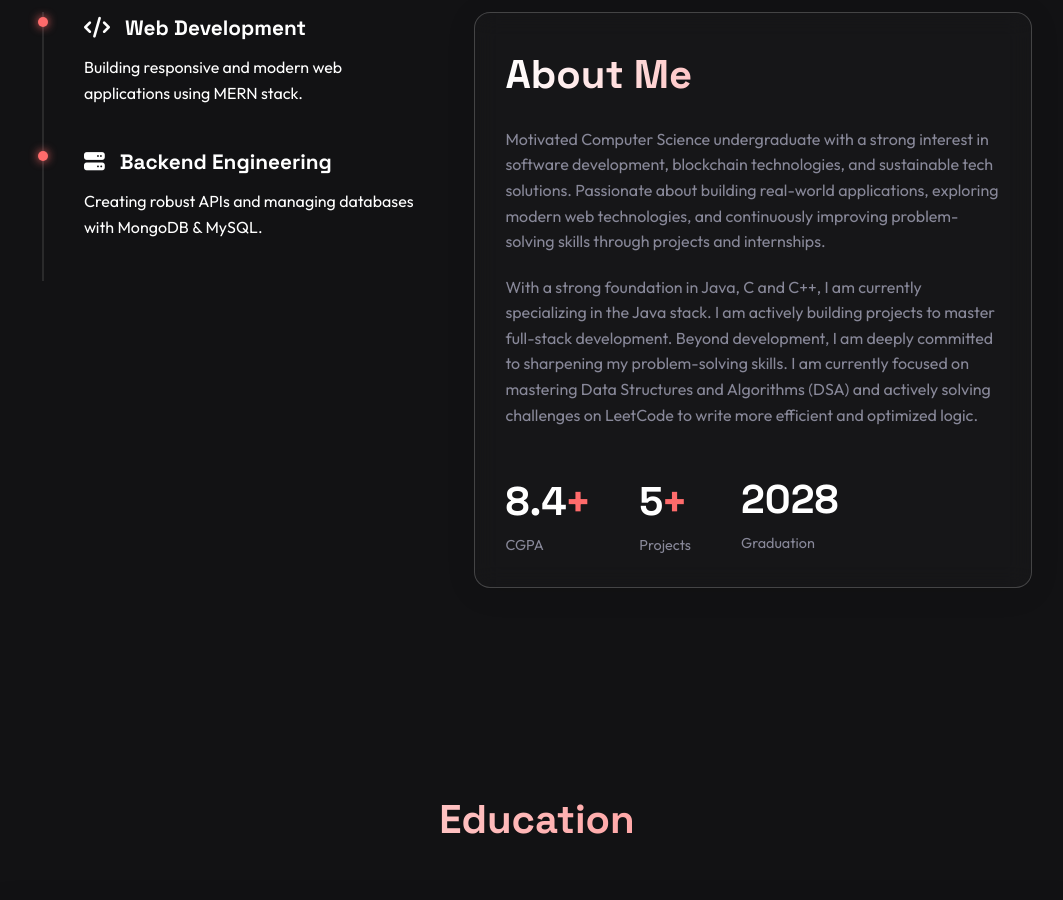
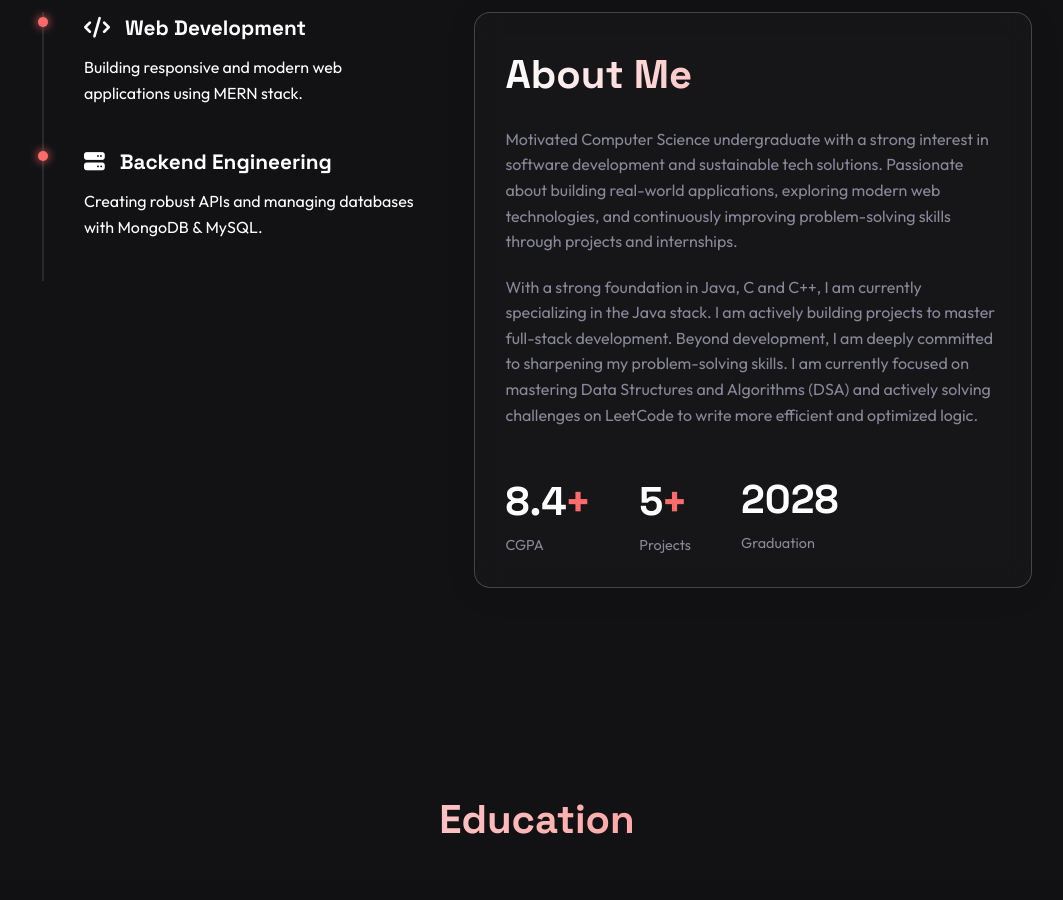
Before and after one commit to Venkateswaran07/portfolio, a plain HTML site: page index.html in a window 1280 px wide. Shown: the part 960-1860 px from the top of the page, without its empty margins (103-1166 px from the left). Drawn offline with Linux system fonts and the light colour scheme.

Commit message:
Update index.html

```diff
--- a/index.html
+++ b/index.html
@@ -93,8 +93,8 @@
                 <div class="about-text-content glass-card animate-text del-2">
                     <h2 class="section-title" style="text-align: left; margin-bottom: 20px;">About Me</h2>
                     <p style="color: var(--text-secondary); margin-bottom: 20px;">
-                        Motivated Computer Science undergraduate with a strong interest in software development,
-                        blockchain technologies, and sustainable tech solutions. Passionate about building real-world
+                        Motivated Computer Science undergraduate with a strong interest in software development
+                         and sustainable tech solutions. Passionate about building real-world
                         applications, exploring modern web technologies, and continuously improving problem-solving
                         skills through projects and internships.
                     </p>
```
